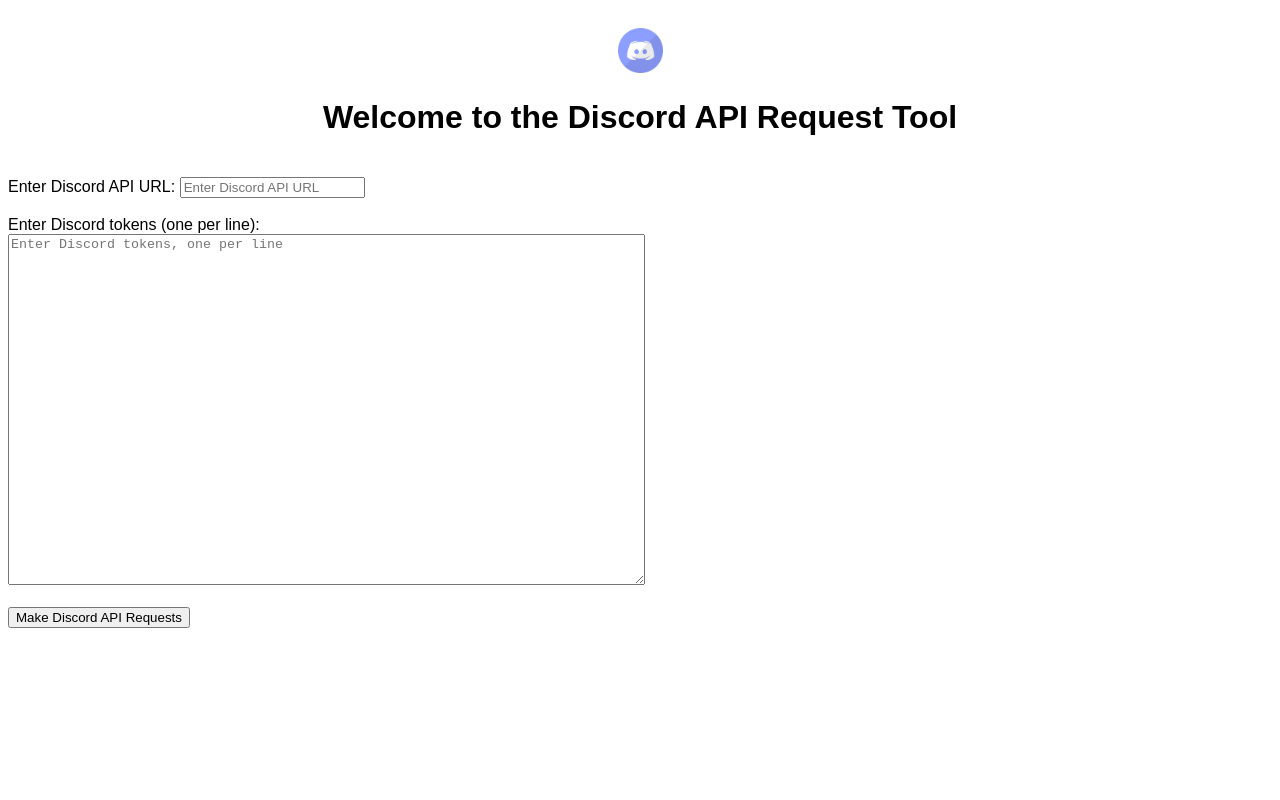
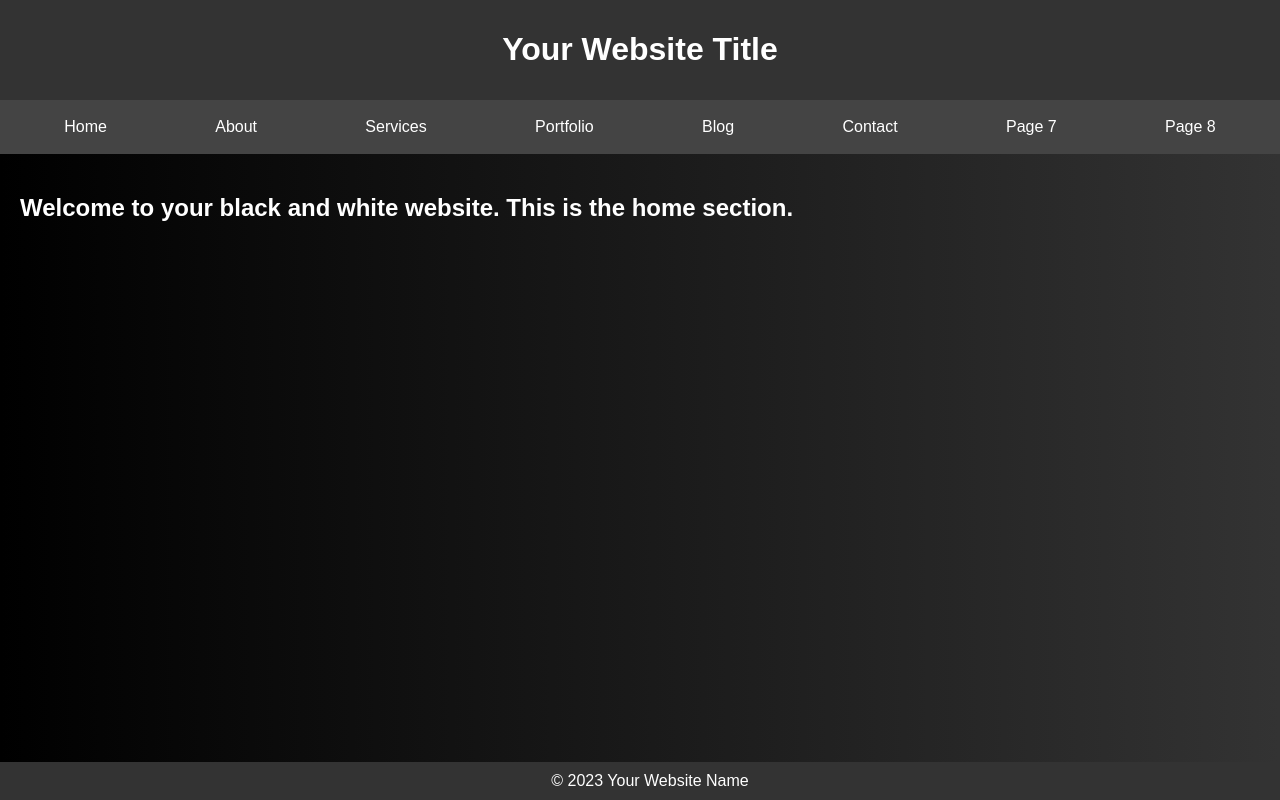
Before and after one commit to akm1311/Discord_API_req_sender, a plain HTML site: page index.html in a window 1280 px wide. Drawn offline with Linux system fonts and the light colour scheme.

Commit message:
Update index.html

```diff
--- a/index.html
+++ b/index.html
@@ -1,59 +1,86 @@
 <!DOCTYPE html>
-<html>
+<html lang="en">
 <head>
-    <title>Discord API Request</title>
+    <meta charset="UTF-8">
+    <meta name="viewport" content="width=device-width, initial-scale=1.0">
+    <title>Your Attractive Black and White Website</title>
     <style>
-        /* Add CSS styles here */
         body {
-            background-image: url('background'); /* Set your background image URL */
-            background-size: cover;
-            background-repeat: no-repeat;
-            background-attachment: fixed;
-            font-family: Arial, sans-serif;
+            background: linear-gradient(to right, #000, #333); /* Gradient background */
+            color: #fff; /* White text */
+            font-family: Arial, sans-serif; /* Choose your preferred font */
+            margin: 0;
+            padding: 0;
         }
 
         header {
+            background-color: #333; /* Darker header background */
+            color: #fff;
+            padding: 10px;
             text-align: center;
+        }
+
+        nav {
+            display: flex;
+            justify-content: space-around;
+            background-color: #444; /* Navigation bar background */
+            padding: 10px;
+        }
+
+        nav a {
+            color: #fff;
+            text-decoration: none;
+            padding: 8px 16px;
+            border-radius: 5px;
+            transition: background-color 0.3s;
+        }
+
+        nav a:hover {
+            background-color: #555; /* Darker color on hover */
+        }
+
+        section {
             padding: 20px;
         }
 
-        img {
-            max-width: 100%;
+        footer {
+            background-color: #333; /* Darker footer background */
+            color: #fff;
+            padding: 10px;
+            text-align: center;
+            position: fixed;
+            bottom: 0;
+            width: 100%;
         }
-
-        .success {
-         color: green;
-         font-weight: bold;
-        }
-
-        .failure {
-        color: red;
-        font-weight: bold;
-        }
-
-        /* Add more CSS styles for other elements as needed */
     </style>
 </head>
 <body>
+
     <header>
-        <img src="background.jpg" width="45" alt="Website Header">
-        <h1>Welcome to the Discord API Request Tool</h1>
+        <h1>Your Website Title</h1>
     </header>
-    <form id="requestForm">
-        <div class="form-container">
-            <label for="urlInput">Enter Discord API URL:</label>
-            <input type="text" id="urlInput" placeholder="Enter Discord API URL">
-            <br>
-            <br>
-            <label for="tokenInput">Enter Discord tokens (one per line):</label>
-            <br>
-            <textarea id="tokenInput" rows="23" cols="77" placeholder="Enter Discord tokens, one per line"></textarea>
-            <br>
-            <br>
-            <button type="submit">Make Discord API Requests</button>
-        </div>
-    </form>
-    <div id="responseContainer" class="response-container"></div>
-    <script src="script.js"></script>
+
+    <nav>
+        <a href="#home">Home</a>
+        <a href="#about">About</a>
+        <a href="#services">Services</a>
+        <a href="#portfolio">Portfolio</a>
+        <a href="#blog">Blog</a>
+        <a href="#contact">Contact</a>
+        <a href="#page7">Page 7</a>
+        <a href="#page8">Page 8</a>
+    </nav>
+
+    <section id="home">
+        <h2>Welcome to your black and white website. This is the home section.</h2>
+        <!-- Add more content as needed -->
+    </section>
+
+    <!-- Repeat the section structure for other pages -->
+
+    <footer>
+        &copy; 2023 Your Website Name
+    </footer>
+
 </body>
 </html>
```
